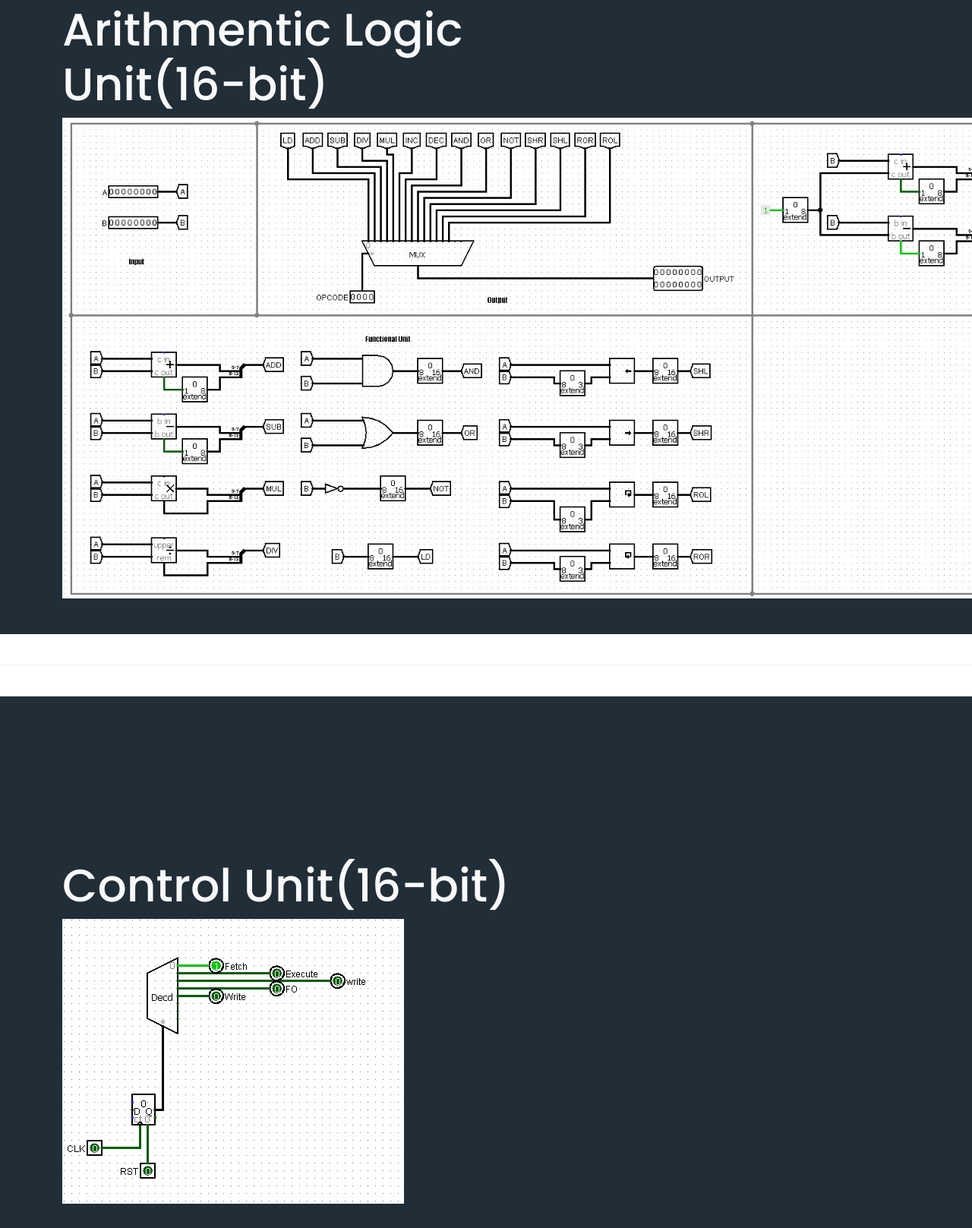
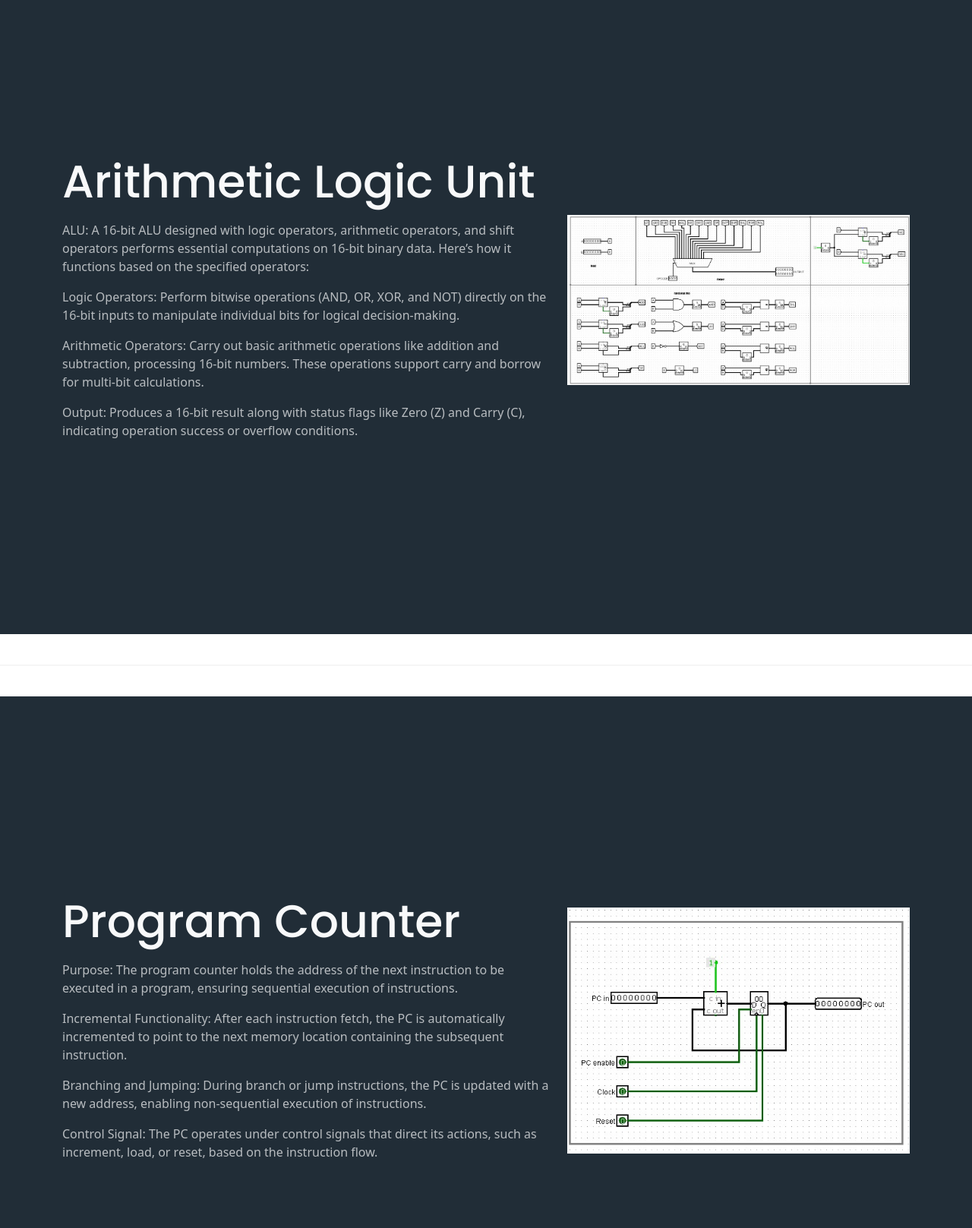
Before and after one commit to Rashmikhot/COA_Portpolio.github.io, a plain HTML site: page index.html in a window 1280 px wide. Shown: the part 8703-10320 px from the top of the page at 76% size. Drawn offline with Linux system fonts and the light colour scheme.

Commit message:
Update index.html

```diff
--- a/index.html
+++ b/index.html
@@ -347,6 +347,7 @@
         </div>
     </section>
     <hr style="border: 1px solid #ddd; margin: 40px 0;">
+
 	  <!-- Problem Statement-->
  <section class="about d-flex align-items-center text-light py-5" id="about">
     <div class="container">
@@ -374,46 +375,63 @@
 <!-- Horizontal Line -->
 <hr style="border: 1px solid #ddd; margin: 40px 0;">
 
-
-	 <!--ALU -->
+ <!--ALU -->
  <section class="about d-flex align-items-center text-light py-5" id="about">
     <div class="container">
         <div class="row d-flex align-items-center">
             <div class="col-lg-7" data-aos="fade-right">
-		     <h1>Arithmentic Logic Unit(16-bit)</h1>
+		     <h1>Arithmetic Logic Unit</h1>
+		    <ul>
+			    <li class="py-2 para-light">ALU: A 16-bit ALU designed with logic operators, arithmetic operators, and shift operators performs essential computations on 16-bit binary data. Here’s how it functions based on the specified operators:</li>
+			    <li class="py-2 para-light">Logic Operators: Perform bitwise operations (AND, OR, XOR, and NOT) directly on the 16-bit inputs to manipulate individual bits for logical decision-making.</li>
+			    <li class="py-2 para-light">Arithmetic Operators: Carry out basic arithmetic operations like addition and subtraction, processing 16-bit numbers. These operations support carry and borrow for multi-bit calculations.</li>
+			    <li class="py-2 para-light">Output: Produces a 16-bit result along with status flags like Zero (Z) and Carry (C), indicating operation success or overflow conditions.</li>
+		    </ul>
+            </div>
 		<div class="col-lg-5 text-center py-4 py-sm-0" data-aos="fade-down">
-                <img src="./assets/images/alu.jpg" alt="about">
-		</div>
+                <img class="img-fluid" src="./assets/images/alu.jpg" alt="about">
             </div>
         </div> <!-- end of row -->
     </div> <!-- end of container -->
 </section> <!-- end of about -->
 <!-- Horizontal Line -->
 <hr style="border: 1px solid #ddd; margin: 40px 0;">
-     <!-CU -->
+	 <!--pc-->
  <section class="about d-flex align-items-center text-light py-5" id="about">
     <div class="container">
         <div class="row d-flex align-items-center">
             <div class="col-lg-7" data-aos="fade-right">
-		     <h1>Control Unit(16-bit)</h1>
+		     <h1>Program Counter</h1>
+		    <ul>
+			    <li class="py-2 para-light">Purpose: The program counter holds the address of the next instruction to be executed in a program, ensuring sequential execution of instructions.</li>
+			    <li class="py-2 para-light">Incremental Functionality: After each instruction fetch, the PC is automatically incremented to point to the next memory location containing the subsequent instruction.</li>
+			    <li class="py-2 para-light">Branching and Jumping: During branch or jump instructions, the PC is updated with a new address, enabling non-sequential execution of instructions.</li>
+			    <li class="py-2 para-light">Control Signal: The PC operates under control signals that direct its actions, such as increment, load, or reset, based on the instruction flow.</li>
+		    </ul>
+            </div>
 		<div class="col-lg-5 text-center py-4 py-sm-0" data-aos="fade-down">
-                <img  src="./assets/images/cu.jpg" alt="about">
-		</div>
+                <img class="img-fluid" src="./assets/images/pc.jpg" alt="about">
             </div>
         </div> <!-- end of row -->
     </div> <!-- end of container -->
 </section> <!-- end of about -->
 <!-- Horizontal Line -->
 <hr style="border: 1px solid #ddd; margin: 40px 0;">
-	<!-PC -->
+     <!--pc-->
  <section class="about d-flex align-items-center text-light py-5" id="about">
     <div class="container">
         <div class="row d-flex align-items-center">
             <div class="col-lg-7" data-aos="fade-right">
-		     <h1>Program Counter</h1>
+		     <h1>Control Unit</h1>
+		    <ul>
+			    <li class="py-2 para-light">Purpose: The Control Unit (CU) is the component of the processor responsible for directing the operation of the CPU by generating control signals to coordinate all components.</li>
+			    <li class="py-2 para-light">Instruction Decoding: It decodes the fetched instructions from memory and determines the sequence of operations to execute the instruction.</li>
+			    <li class="py-2 para-light">Control Signals: Generates control signals for various processor components (e.g., ALU, registers, memory, I/O) to perform operations like data transfer, arithmetic, logic, and branching.</li>
+			    <li class="py-2 para-light">Microprogrammed Control Unit: Uses a microinstruction set stored in memory to generate control signals, offering flexibility for complex instruction sets.</li>
+		    </ul>
+            </div>
 		<div class="col-lg-5 text-center py-4 py-sm-0" data-aos="fade-down">
-                <img src="./assets/images/pc.jpg" alt="about">
-		</div>
+                <img class="img-fluid" src="./assets/images/cu.jpg" alt="about">
             </div>
         </div> <!-- end of row -->
     </div> <!-- end of container -->
```
